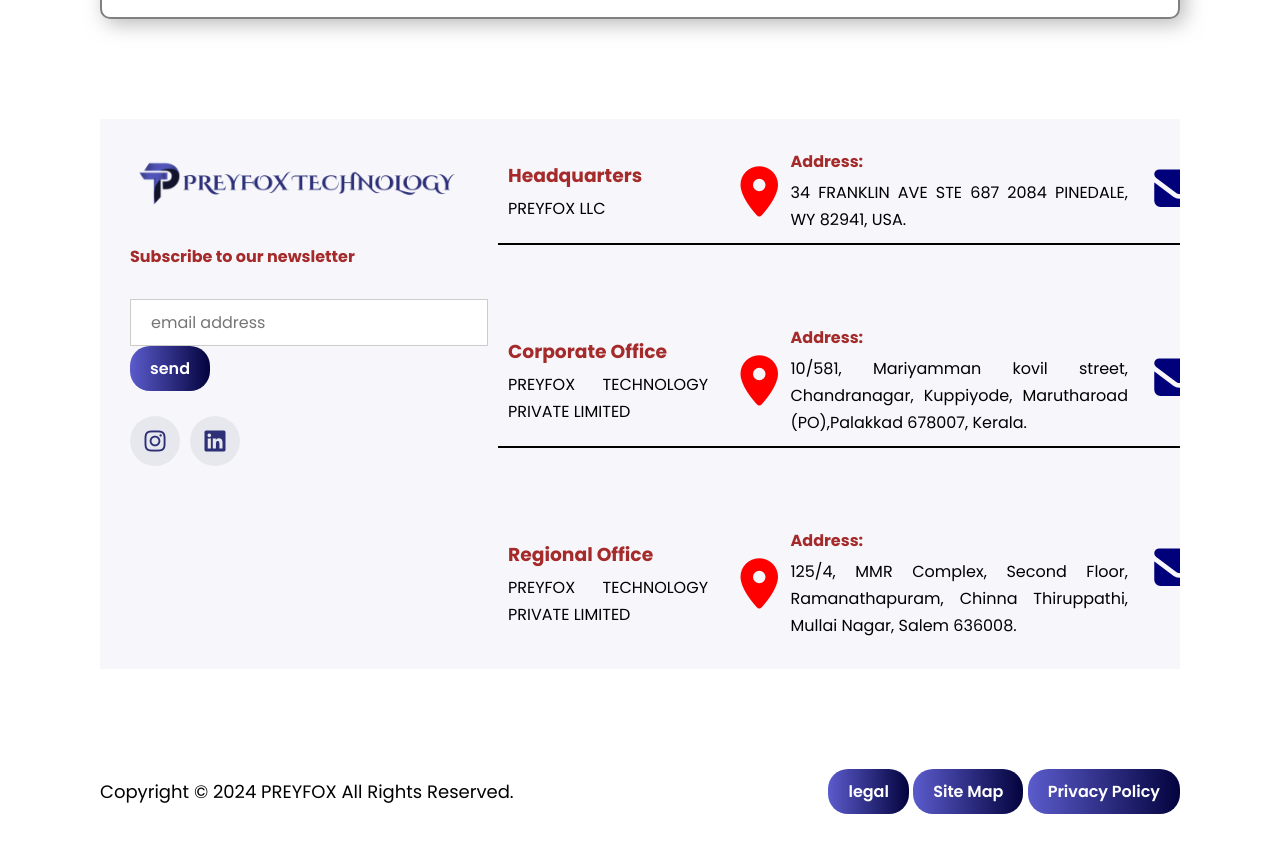
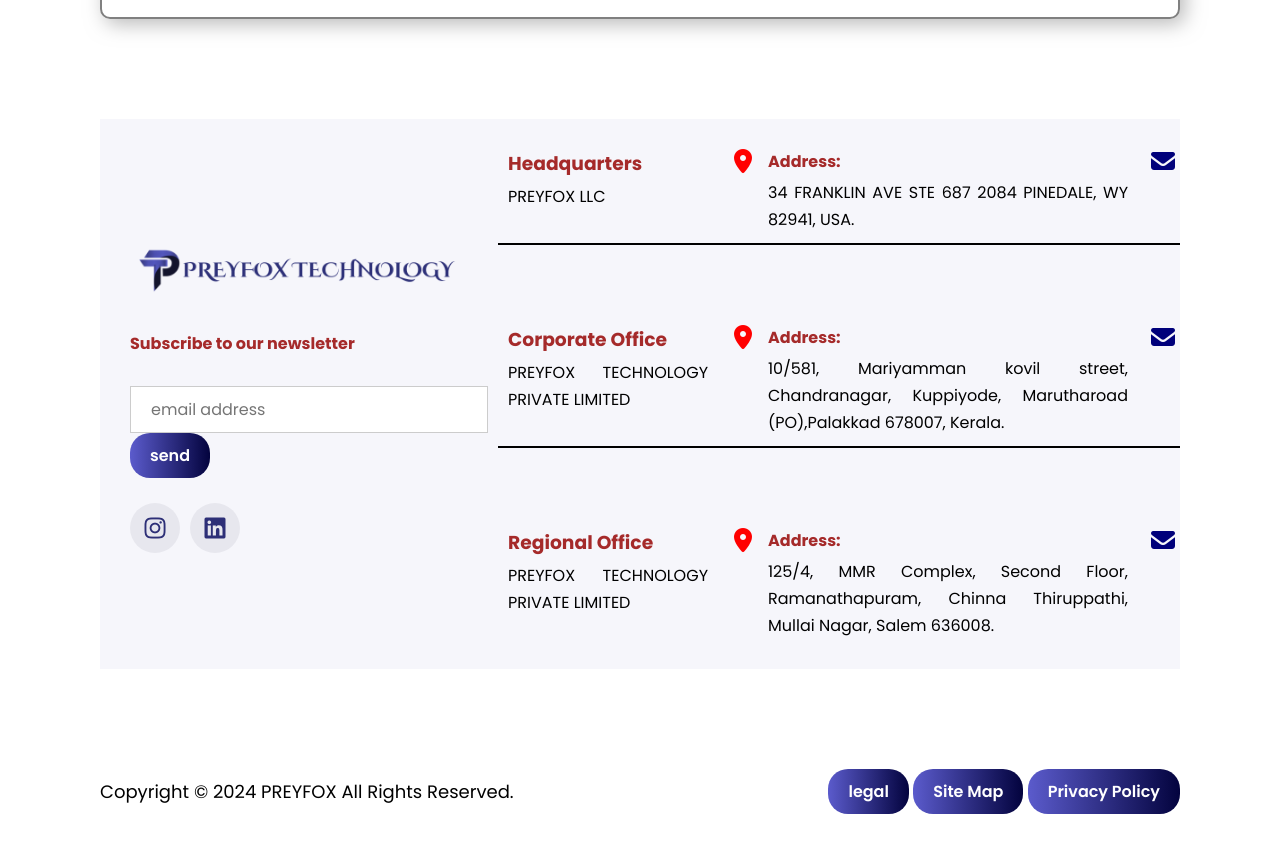
Before and after one commit to dinesh11132/prefox, a plain HTML site: page index.html in a window 1280 px wide. Shown: the part 6780-7632 px from the top of the page. Drawn offline with nearby package versions, Linux system fonts and the light colour scheme.

Commit message:
Refactor hover effects and improve layout alignment for better responsiveness

```diff
--- a/prefox.css
+++ b/prefox.css
@@ -369,7 +369,7 @@ i:hover {
  border: 2px solid rgb(133, 211, 248);
 }
 .box2:hover{
- transform: scale(1.15);
+ transform: scale(1);
   background-color: rgb(133, 211, 248);
  border: 2px solid rgb(133, 211, 248);
 }
@@ -379,7 +379,7 @@ i:hover {
   transform: scale(1.15);
 }
 .box4:hover{
- transform: scale(1.15);
+ transform: scale(1);
  background-color: rgb(133, 211, 248);
  border: 2px solid rgb(133, 211, 248);
 }
@@ -1036,6 +1036,7 @@ background: linear-gradient(to right, rgb(91, 91, 204), rgb(3, 3, 62));
 .side1 {
   display: flex;
   flex-direction: column;
+  justify-content: center;
   gap: 25px;
   padding: 10px;
 }
@@ -1087,14 +1088,15 @@ background: linear-gradient(to right, rgb(91, 91, 204), rgb(3, 3, 62));
   display: grid;
   grid-template-columns: 200px 400px 200px;
   justify-content: center;
-  align-items: center;
+  /* align-items: center; */
   gap: 20px;
   border-bottom: 2px solid;
   padding: 10px;
 }
 .location1 {
   display: flex;
-  align-items: center;
+   gap: 10px;
+  /* align-items: center; */
 }
 .email1 {
   display: flex;
@@ -1104,14 +1106,15 @@ background: linear-gradient(to right, rgb(91, 91, 204), rgb(3, 3, 62));
   display: grid;
   grid-template-columns: 200px 400px 200px;
   justify-content: center;
-  align-items: center;
+  /* align-items: center; */
   gap: 20px;
   border-bottom: 2px solid;
   padding: 10px;
 }
 .location2 {
   display: flex;
-  align-items: center;
+   gap: 10px;
+  /* align-items: center; */
 }
 .email2 {
   display: flex;
@@ -1121,20 +1124,27 @@ background: linear-gradient(to right, rgb(91, 91, 204), rgb(3, 3, 62));
   display: grid;
   grid-template-columns: 200px 400px 200px;
   justify-content: center;
-  align-items: center;
+  /* align-items: center; */
   gap: 20px;
 
   padding: 10px;
 }
 .location3 {
   display: flex;
-  align-items: center;
+  gap: 10px;
+
+  /* align-items: center; */
 }
 .email3 {
   display: flex;
   gap: 10px;
 }
-
+.log1 i{
+  font-size: x-large;
+}
+.log2 i{
+  font-size: x-large;
+}
 .side2 {
   padding-right: 30px;
 }
@@ -1160,6 +1170,7 @@ background: linear-gradient(to right, rgb(91, 91, 204), rgb(3, 3, 62));
 background: linear-gradient(to right, rgb(91, 91, 204), rgb(3, 3, 62));
   cursor: pointer;
 }
+
 
   .choose
  {
```
